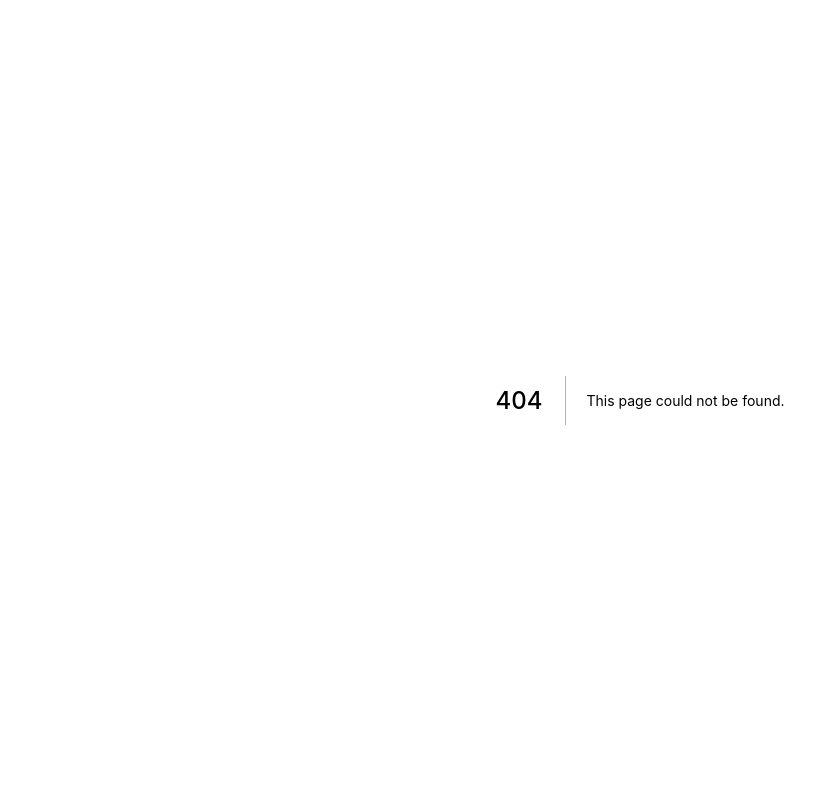
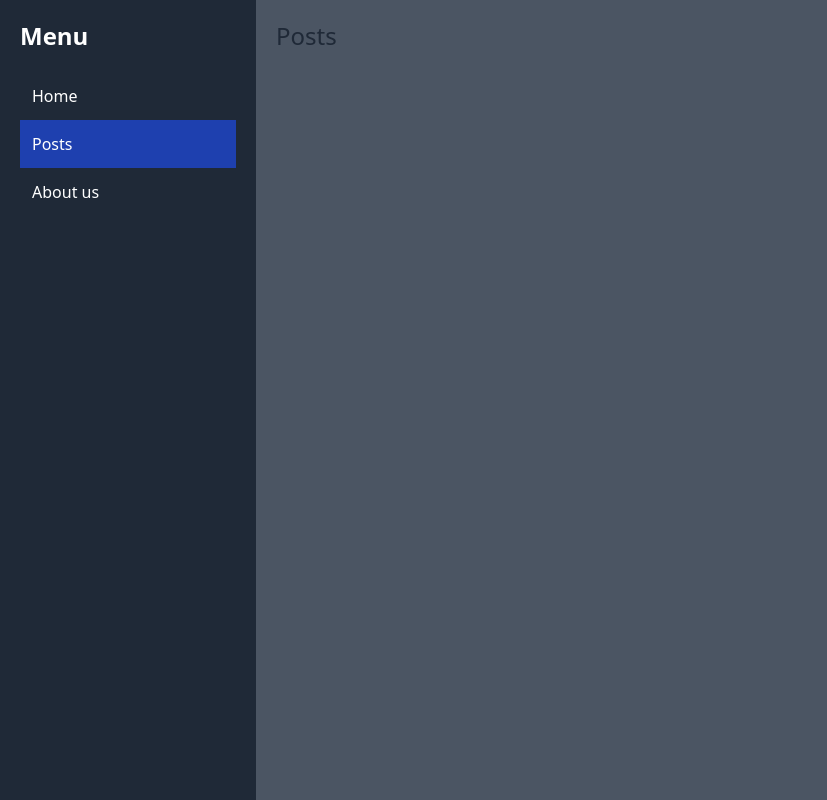
Before and after one commit to omaxlive/GraphQLClient, a Next.js app in the folder client/: page /posts in a window 1280 px wide. Before the commit this address had no page. Shown: the whole page, without its empty margins (0-827 px from the left). Built offline with nearby package versions, Linux system fonts and the light colour scheme.

Commit message:
Create pages, layout and menu to navigate
Added stylesheets
- normalize
- tailwind

```diff
--- /dev/null
+++ b/client/layout/layout.js
@@ -0,0 +1,32 @@
+import React from "react";
+import Head from "next/head";
+import Menu from "./menu/menu";
+
+const Layout = ({ children }) => {
+  return (
+    <>
+      <Head>
+        <title>Create Next App</title>
+        <link rel="icon" href="/favicon.ico" />
+        <link
+          rel="stylesheet"
+          href="https://cdnjs.cloudflare.com/ajax/libs/normalize/8.0.1/normalize.min.css"
+          integrity="sha512-NhSC1YmyruXifcj/KFRWoC561YpHpc5Jtzgvbuzx5VozKpWvQ+4nXhPdFgmx8xqexRcpAglTj9sIBWINXa8x5w=="
+          crossorigin="anonymous"
+        />
+        <link
+          href="https://unpkg.com/tailwindcss@^2/dist/tailwind.min.css"
+          rel="stylesheet"
+        />
+      </Head>
+      <div className="bg-gray-200 min-h-screen">
+        <div className="flex min-h-screen">
+          <Menu></Menu>
+          <main className="bg-gray-600 sm:w-2/3 xl:w-4/5 p-5">{children}</main>
+        </div>
+      </div>
+    </>
+  );
+};
+
+export default Layout;
--- /dev/null
+++ b/client/layout/menu/menu.js
@@ -0,0 +1,37 @@
+import React from "react";
+import Link from "next/link";
+import { useRouter } from "next/router";
+
+const Menu = () => {
+  const router = useRouter();
+  return (
+    <aside className="bg-gray-800 sm:w-1/3 xl:w-1/5 p-5">
+      <p className="text-white text-2xl font-black">Menu</p>
+      <nav className="mt-5 list-none">
+        <li className={router.pathname === "/" ? "bg-blue-800 p-3" : "p-3"}>
+          <Link href="/">
+            <a className="text-white block">Home</a>
+          </Link>
+        </li>
+        <li
+          className={router.pathname === "/posts" ? "bg-blue-800 p-3" : "p-3"}
+        >
+          <Link href="/posts">
+            <a className="text-white block">Posts</a>
+          </Link>
+        </li>
+        <li
+          className={
+            router.pathname === "/about-us" ? "bg-blue-800 p-3" : "p-3"
+          }
+        >
+          <Link href="/about-us">
+            <a className="text-white block">About us</a>
+          </Link>
+        </li>
+      </nav>
+    </aside>
+  );
+};
+
+export default Menu;
--- /dev/null
+++ b/client/pages/posts.js
@@ -0,0 +1,14 @@
+import React from "react";
+import Layout from "../layout/layout";
+
+const Posts = () => {
+  return (
+    <div>
+      <Layout>
+        <h1 className="text-2xl text-gray-800 font-light">Posts</h1>
+      </Layout>
+    </div>
+  );
+};
+
+export default Posts;
```
Also changed, not shown: client/pages/about-us.js (added, +13 -0 lines), client/pages/index.js (+5 -61 lines), 1 other file (tests, documents, lock files or other folders).
